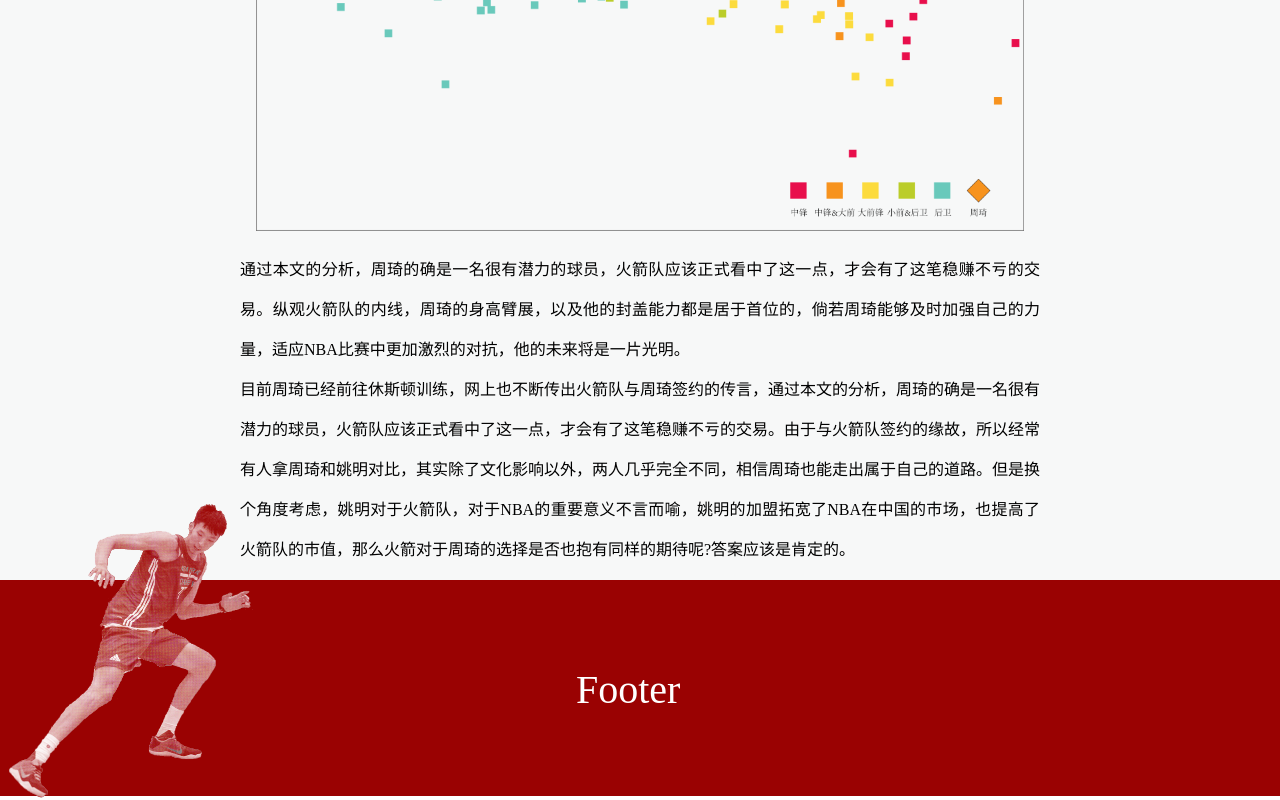
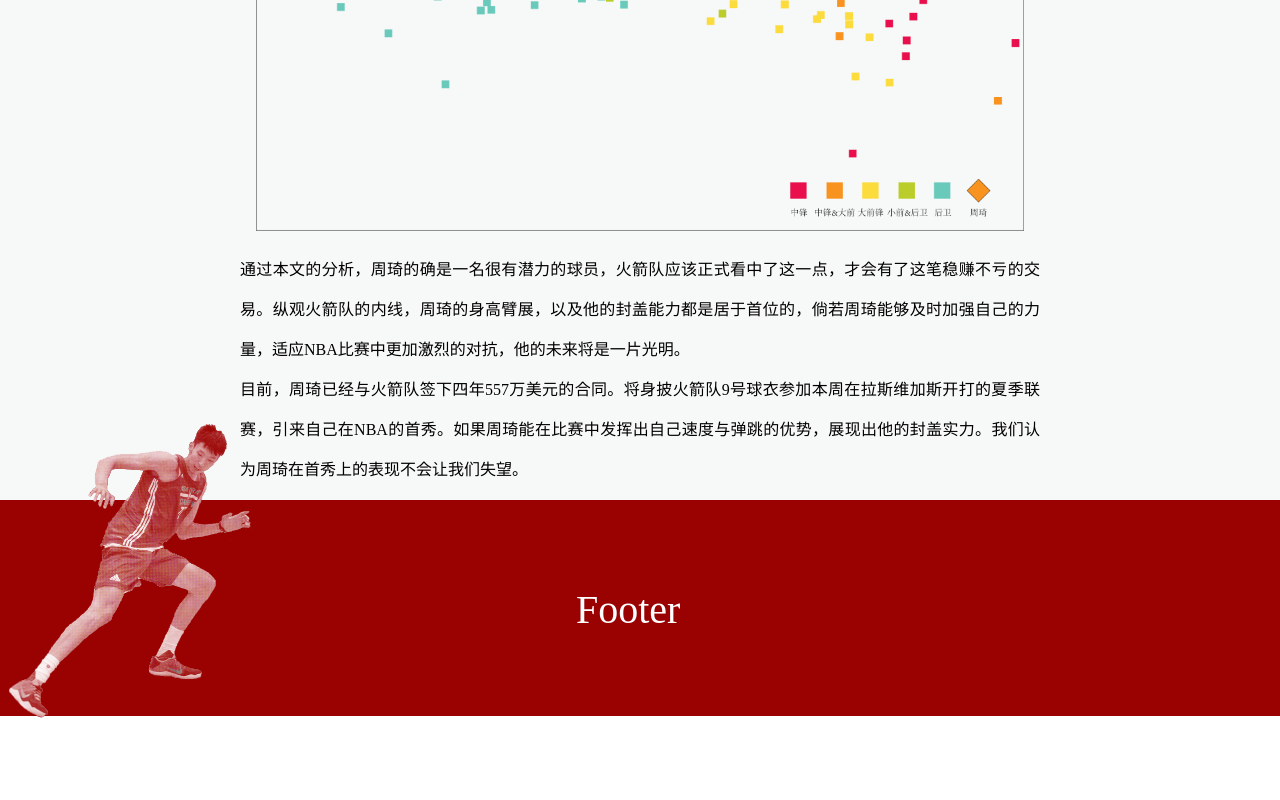
Before and after one commit to pscoda/pscoda.github.io, a website: page pro/zhouqi/index.html in a window 1280 px wide. Shown: the part 8370-9170 px from the top of the page. After the commit the page ends 9090 px from the top, so only its background shows below. Drawn offline with Linux system fonts and the light colour scheme.

Commit message:
last modify

```diff
--- a/pro/zhouqi/index.html
+++ b/pro/zhouqi/index.html
@@ -212,7 +212,7 @@
                     通过本文的分析，周琦的确是一名很有潜力的球员，火箭队应该正式看中了这一点，才会有了这笔稳赚不亏的交易。纵观火箭队的内线，周琦的身高臂展，以及他的封盖能力都是居于首位的，倘若周琦能够及时加强自己的力量，适应NBA比赛中更加激烈的对抗，他的未来将是一片光明。
                 </div>
                 <div class="intro-text">
-                    目前周琦已经前往休斯顿训练，网上也不断传出火箭队与周琦签约的传言，通过本文的分析，周琦的确是一名很有潜力的球员，火箭队应该正式看中了这一点，才会有了这笔稳赚不亏的交易。由于与火箭队签约的缘故，所以经常有人拿周琦和姚明对比，其实除了文化影响以外，两人几乎完全不同，相信周琦也能走出属于自己的道路。但是换个角度考虑，姚明对于火箭队，对于NBA的重要意义不言而喻，姚明的加盟拓宽了NBA在中国的市场，也提高了火箭队的市值，那么火箭对于周琦的选择是否也抱有同样的期待呢?答案应该是肯定的。
+                    目前，周琦已经与火箭队签下四年557万美元的合同。将身披火箭队9号球衣参加本周在拉斯维加斯开打的夏季联赛，引来自己在NBA的首秀。如果周琦能在比赛中发挥出自己速度与弹跳的优势，展现出他的封盖实力。我们认为周琦在首秀上的表现不会让我们失望。
                 </div>
             </div>
         </div>
```
Also changed, not shown: pro/zhouqi_mobile/index.html (+2 -2 lines).
